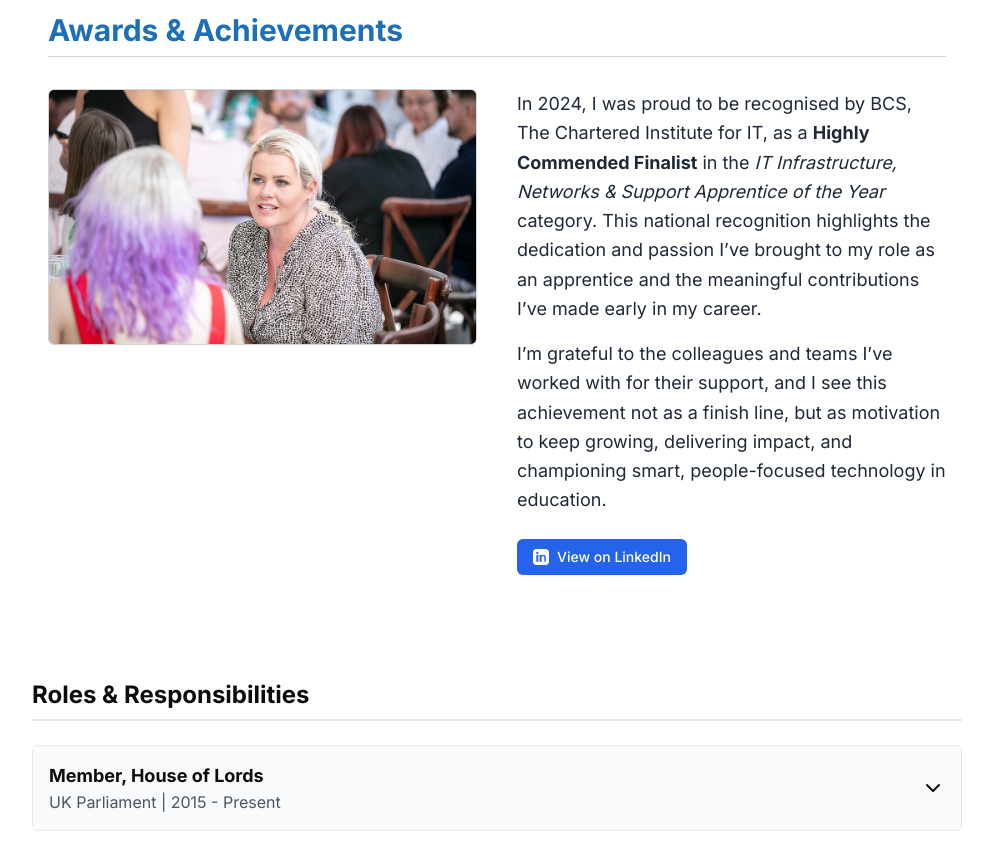
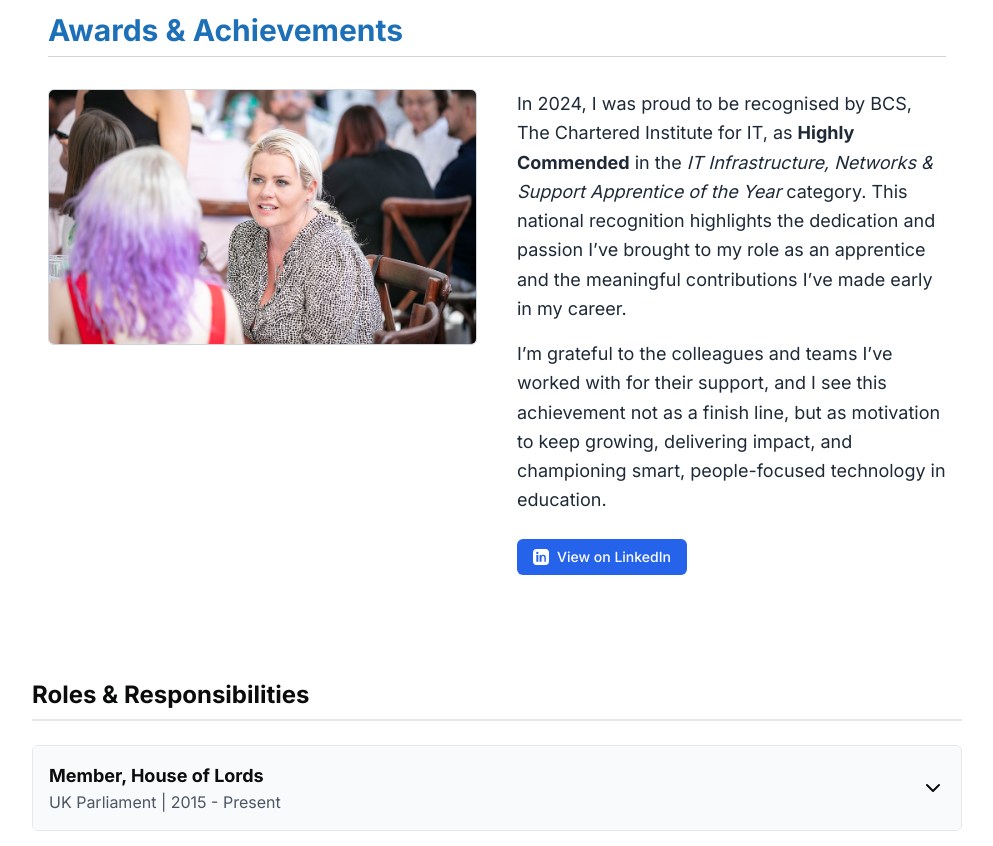
Before and after one commit to zakfarnworth23/farnworthdotorguk, a Next.js app: page / in a window 1280 px wide. Shown: the part 1180-2026 px from the top of the page, without its empty margins (143-1136 px from the left). Built offline with nearby package versions, Linux system fonts and the light colour scheme.

Commit message:
Update achievements-section.tsx

```diff
--- a/components/achievements-section.tsx
+++ b/components/achievements-section.tsx
@@ -78,7 +78,7 @@ export default function RecognitionSection() {
           <div className="flex flex-col justify-between h-full">
             <div className="text-lg leading-relaxed text-gray-800 mb-6 space-y-4">
               <p className="mb-4">
-  In 2024, I was proud to be recognised by BCS, The Chartered Institute for IT, as a <strong>Highly Commended Finalist</strong> in the <em>IT Infrastructure, Networks & Support Apprentice of the Year</em> category. This national recognition highlights the dedication and passion I’ve brought to my role as an apprentice and the meaningful contributions I’ve made early in my career.
+  In 2024, I was proud to be recognised by BCS, The Chartered Institute for IT, as <strong>Highly Commended</strong> in the <em>IT Infrastructure, Networks & Support Apprentice of the Year</em> category. This national recognition highlights the dedication and passion I’ve brought to my role as an apprentice and the meaningful contributions I’ve made early in my career.
 </p>
 <p className="mb-4">
   I’m grateful to the colleagues and teams I’ve worked with for their support, and I see this achievement not as a finish line, but as motivation to keep growing, delivering impact, and championing smart, people-focused technology in education.
```
